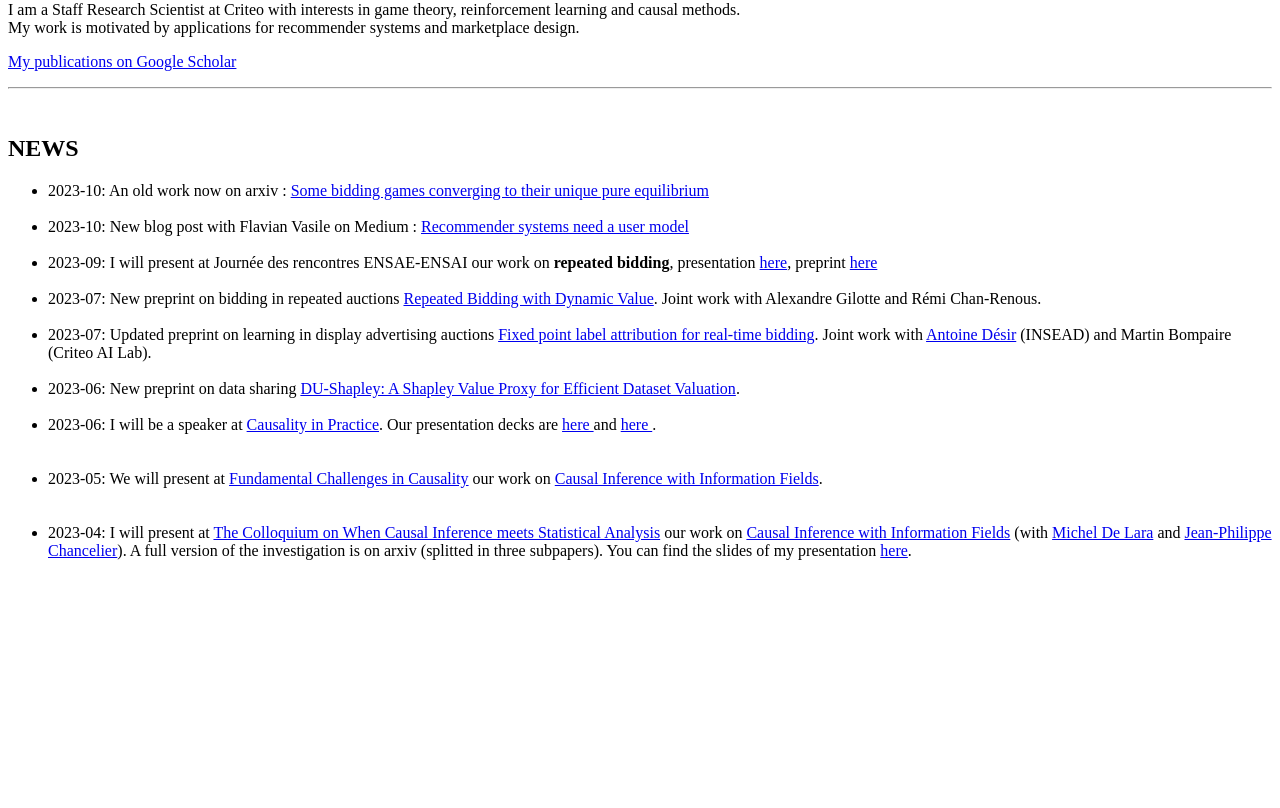
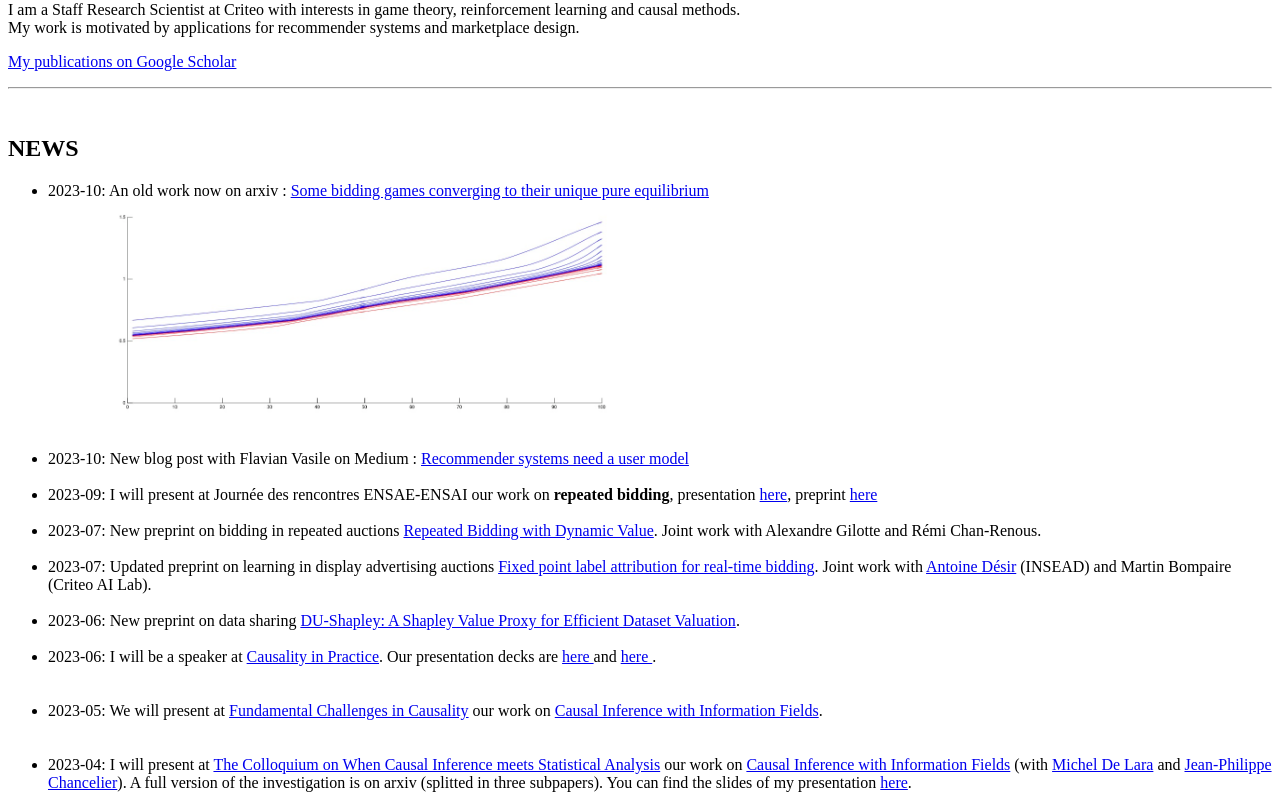
Before and after one commit to BenHey/BenHey2.github.io, a plain HTML site: page index.htm in a window 1280 px wide. Shown: the part 79-887 px from the top of the page. Before the commit the page ends 800 px from the top, so only its background shows below. Drawn offline with Linux system fonts and the light colour scheme.

Commit message:
add image for old work

```diff
--- a/index.htm
+++ b/index.htm
@@ -15,6 +15,8 @@ My work is motivated by applications for recommender systems and marketplace des
 <ul>
 			<li>2023-10: An old work now on arxiv : <a href=https://arxiv.org/abs/2310.02898>Some bidding games converging to their unique pure equilibrium
 </a>
+<br>
+<img src="fig1.jpg" style="max-width: 50%;">
 </li>
 <br>
 		<li>2023-10: New blog post with Flavian Vasile on Medium : <a href=https://medium.com/criteo-engineering/recommender-systems-need-a-user-model-c3b3790311bf>Recommender systems need a user model</a>
```
Also changed, not shown: fig1.jpg (added), 2 other files.
